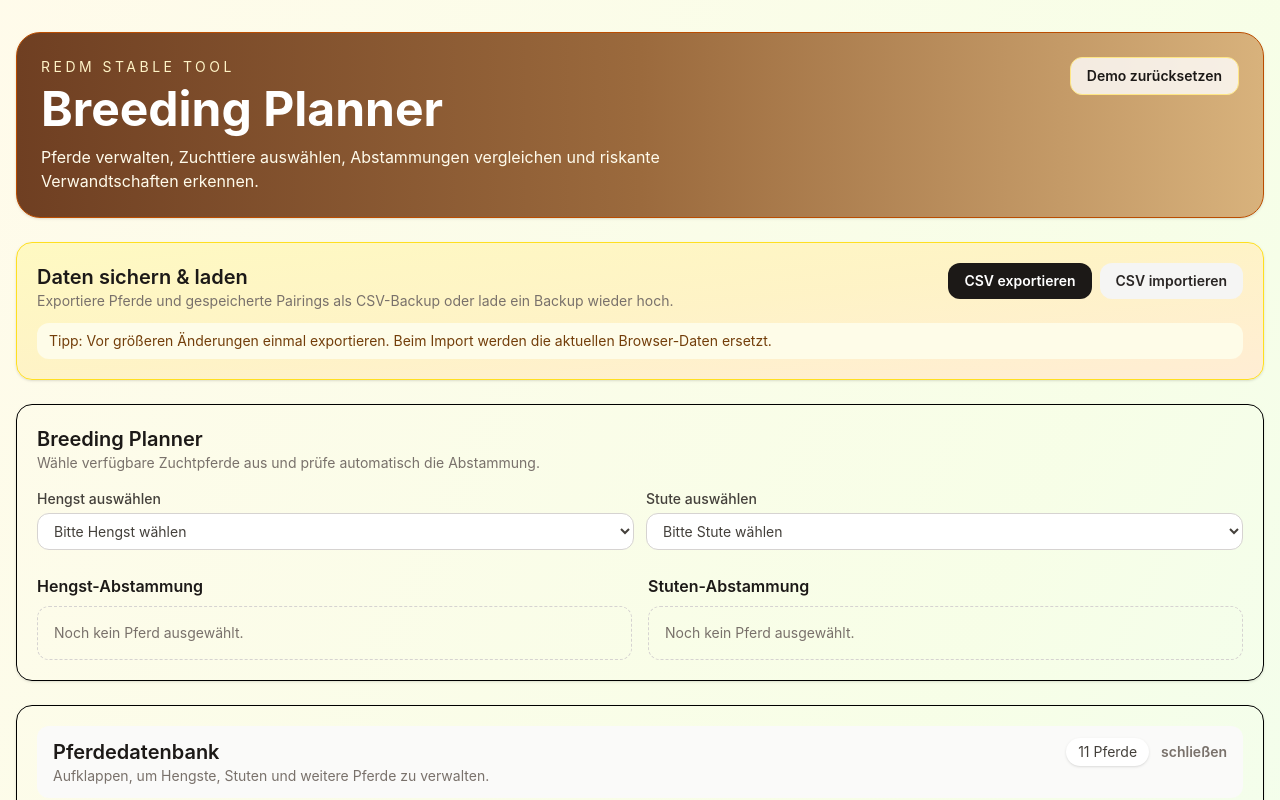
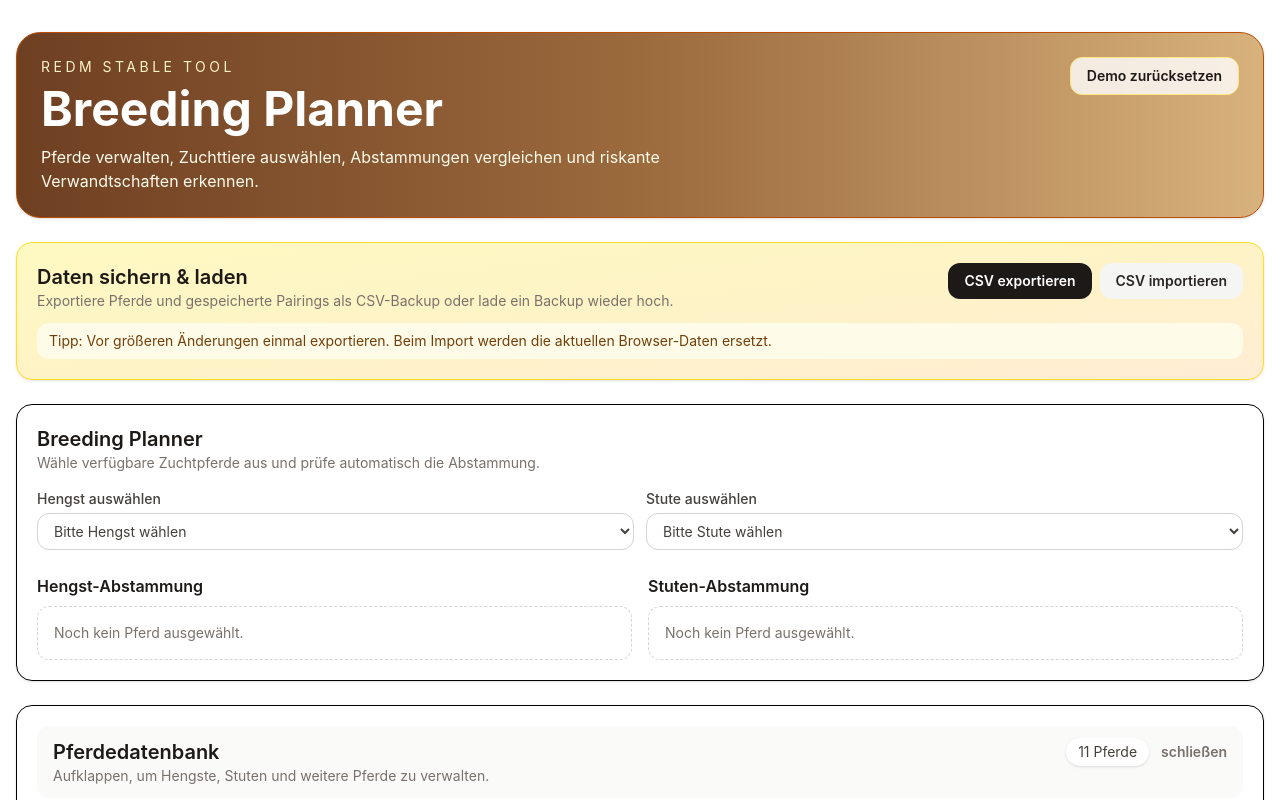
Before and after one commit to gnahazel/RedM-Breeding-Planner, a React (Vite) app: page / in a window 1280 px wide. Shown: the top 800 px of the page. Built offline with nearby package versions, Linux system fonts and the light colour scheme.

Commit message:
Set page background to white

```diff
--- a/src/App.jsx
+++ b/src/App.jsx
@@ -1481,7 +1481,7 @@ export default function App() {
   }
 
   return (
-    <main className="min-h-screen bg-gradient-to-br from-amber-50 via-lime-50 to-emerald-50 px-4 py-8 text-stone-900">
+    <main className="min-h-screen bg-white px-4 py-8 text-stone-900">
       <div className="mx-auto grid max-w-7xl gap-6">
         <header className="rounded-3xl border border-amber-700 bg-gradient-to-r from-[#6f3f22] via-[#9b6a3d] to-[#d8b27c] p-6 text-white shadow-sm">
           <div className="flex flex-wrap items-start justify-between gap-4">
```
